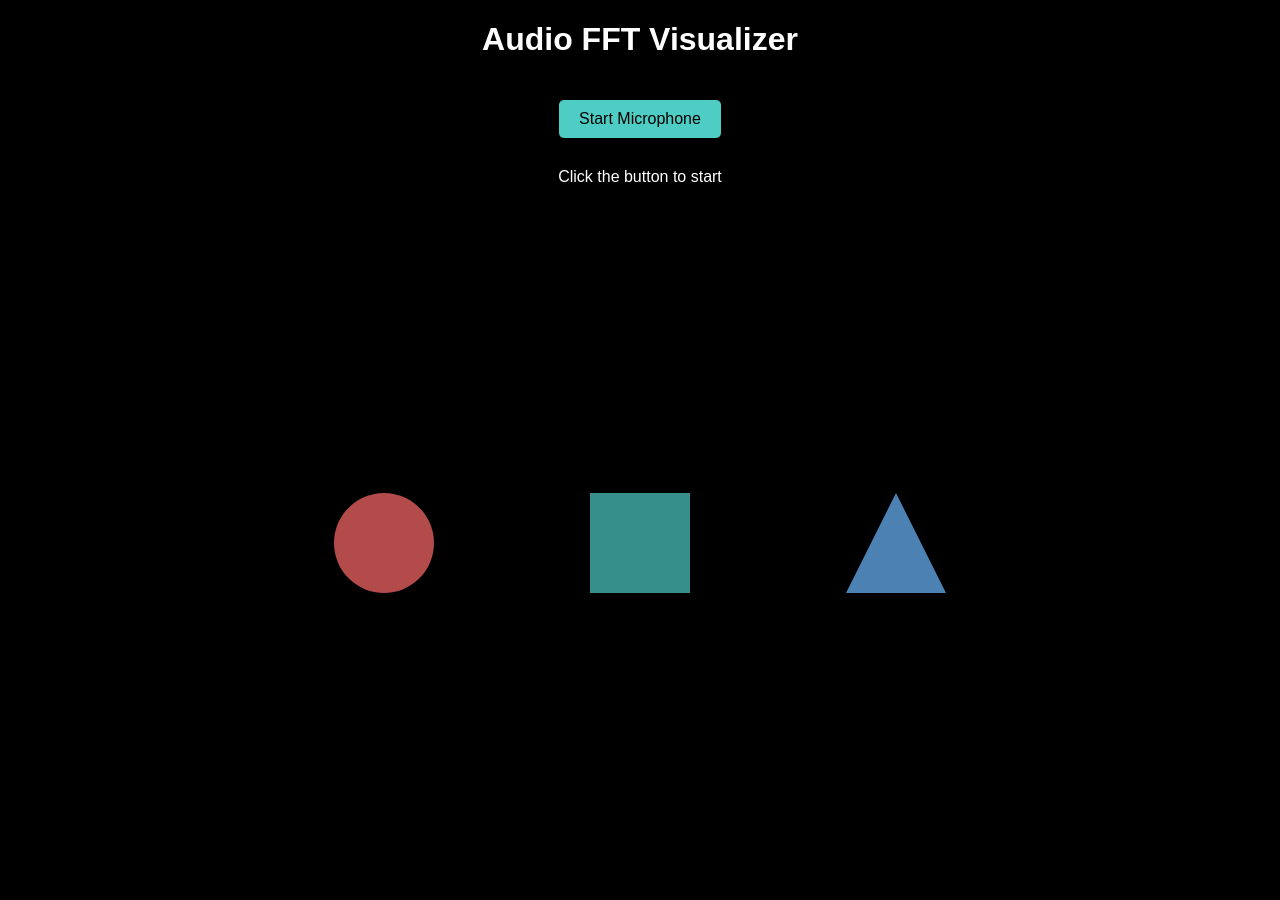
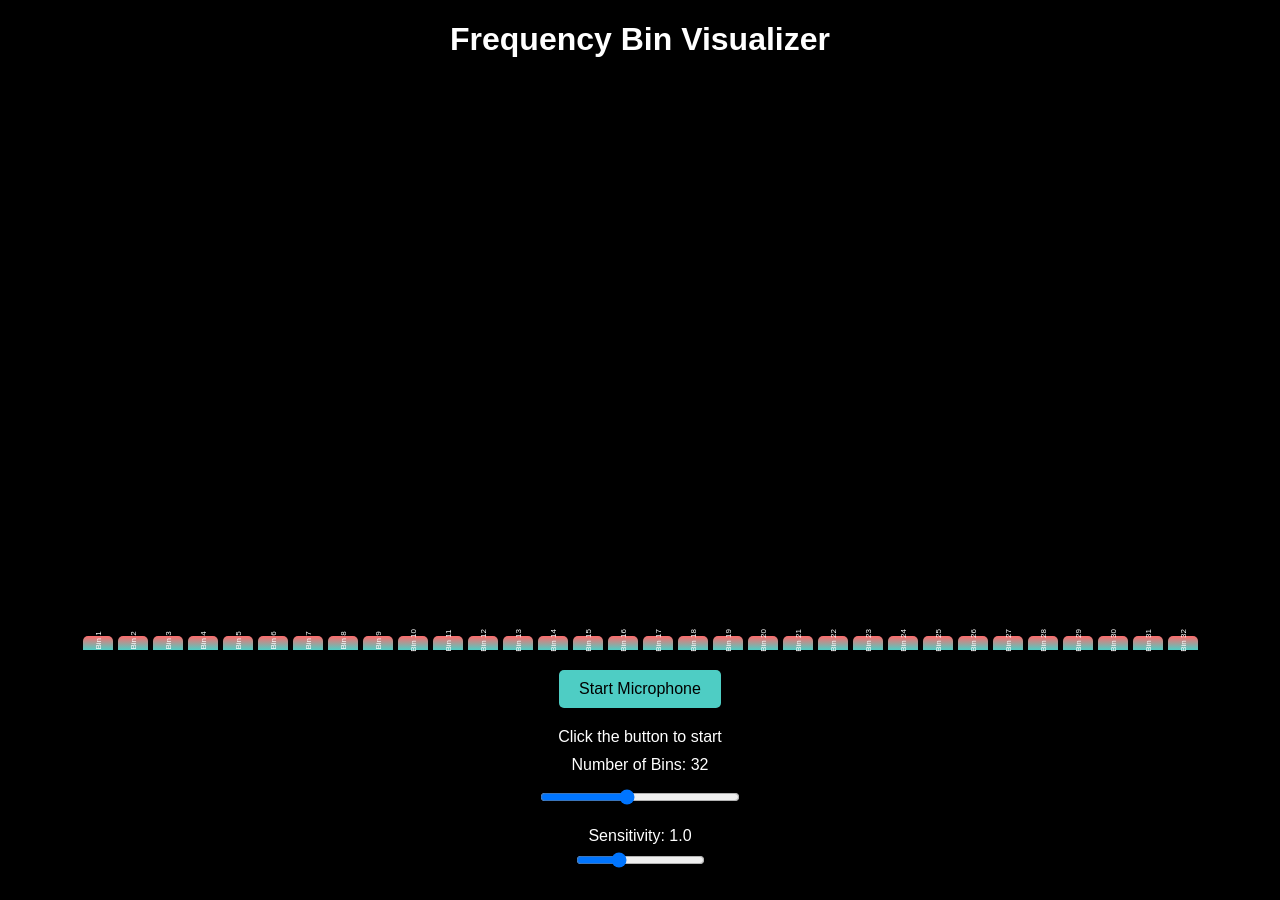
Before and after one commit to ZBZFirst/info, a Jekyll site: the page FFT.html, which Jekyll copies as it is, in a window 1280 px wide. Built offline with Jekyll 4.4.1, drawn with Linux system fonts in a browser that asks for light colours.

Commit message:
Update FFT.html

```diff
--- a/FFT.html
+++ b/FFT.html
@@ -1,7 +1,7 @@
 <!DOCTYPE html>
 <html>
 <head>
-  <title>Audio FFT Visualizer</title>
+  <title>Bin-Based FFT Visualizer</title>
   <style>
     body {
       margin: 0;
@@ -16,85 +16,148 @@
       color: white;
     }
 
-    #visualizer {
-      position: relative;
-      width: 100vw;
-      height: 80vh;
+    #visualizer-container {
+      width: 90vw;
+      height: 70vh;
+      display: flex;
+      flex-wrap: wrap;
+      justify-content: center;
+      align-items: flex-end;
+      gap: 5px;
     }
 
-    .shape {
-      position: absolute;
-      transition: all 0.1s ease-out;
+    .bin {
+      width: 30px;
+      min-height: 10px;
+      background: linear-gradient(to top, #4ECDC4, #FF6B6B);
+      border-radius: 5px 5px 0 0;
+      transition: transform 0.05s ease-out, height 0.05s ease-out;
+      will-change: transform, height;
+      display: flex;
+      justify-content: center;
+      align-items: flex-end;
     }
 
-    #circle {
-      width: 100px;
-      height: 100px;
-      border-radius: 50%;
-      background: rgba(255, 107, 107, 0.7);
-      top: 50%;
-      left: 30%;
-      transform: translate(-50%, -50%);
+    .bin-label {
+      font-size: 8px;
+      transform: rotate(-90deg);
+      transform-origin: center;
+      white-space: nowrap;
+      margin-bottom: 5px;
     }
 
-    #square {
-      width: 100px;
-      height: 100px;
-      background: rgba(78, 205, 196, 0.7);
-      top: 50%;
-      left: 50%;
-      transform: translate(-50%, -50%);
-    }
-
-    #triangle {
-      width: 0;
-      height: 0;
-      border-left: 50px solid transparent;
-      border-right: 50px solid transparent;
-      border-bottom: 100px solid rgba(107, 185, 255, 0.7);
-      top: 50%;
-      left: 70%;
-      transform: translate(-50%, -50%);
+    #controls {
+      margin: 20px;
+      display: flex;
+      flex-direction: column;
+      align-items: center;
     }
 
     button {
-      margin: 20px;
       padding: 10px 20px;
       font-size: 16px;
       background: #4ECDC4;
       border: none;
       border-radius: 5px;
       cursor: pointer;
+      margin-bottom: 10px;
     }
 
     #status {
       margin-top: 10px;
+      text-align: center;
+    }
+
+    #bin-count {
+      margin-top: 10px;
+      width: 200px;
+    }
+
+    .control-group {
+      margin: 10px 0;
+      display: flex;
+      flex-direction: column;
+      align-items: center;
+    }
+
+    label {
+      margin-bottom: 5px;
     }
   </style>
 </head>
 <body>
-  <h1>Audio FFT Visualizer</h1>
-  <button id="startButton">Start Microphone</button>
-  <div id="status">Click the button to start</div>
+  <h1>Frequency Bin Visualizer</h1>
 
-  <div id="visualizer">
-    <div id="circle" class="shape"></div>
-    <div id="square" class="shape"></div>
-    <div id="triangle" class="shape"></div>
+  <div id="visualizer-container"></div>
+
+  <div id="controls">
+    <button id="startButton">Start Microphone</button>
+    <div id="status">Click the button to start</div>
+
+    <div class="control-group">
+      <label for="bin-count">Number of Bins: <span id="bin-count-value">32</span></label>
+      <input type="range" id="bin-count" min="8" max="64" value="32" step="8">
+    </div>
+
+    <div class="control-group">
+      <label for="sensitivity">Sensitivity: <span id="sensitivity-value">1.0</span></label>
+      <input type="range" id="sensitivity" min="0.1" max="3" value="1.0" step="0.1">
+    </div>
   </div>
 
   <script>
     const startButton = document.getElementById('startButton');
     const statusElement = document.getElementById('status');
-    const circle = document.getElementById('circle');
-    const square = document.getElementById('square');
-    const triangle = document.getElementById('triangle');
+    const visualizerContainer = document.getElementById('visualizer-container');
+    const binCountInput = document.getElementById('bin-count');
+    const binCountValue = document.getElementById('bin-count-value');
+    const sensitivityInput = document.getElementById('sensitivity');
+    const sensitivityValue = document.getElementById('sensitivity-value');
 
     let audioContext;
     let analyser;
     let microphone;
     let dataArray;
     let isRunning = false;
+    let bins = [];
+    let currentBinCount = 32;
+    let currentSensitivity = 1.0;
+
+    // Initialize bins
+    function initBins(count) {
+      visualizerContainer.innerHTML = '';
+      bins = [];
+
+      for (let i = 0; i < count; i++) {
+        const bin = document.createElement('div');
+        bin.className = 'bin';
+
+        const label = document.createElement('div');
+        label.className = 'bin-label';
+        label.textContent = `Bin ${i+1}`;
+
+        bin.appendChild(label);
+        visualizerContainer.appendChild(bin);
+        bins.push(bin);
+      }
+    }
+
+    // Update bin count when slider changes
+    binCountInput.addEventListener('input', () => {
+      currentBinCount = parseInt(binCountInput.value);
+      binCountValue.textContent = currentBinCount;
+      if (isRunning) {
+        analyser.fftSize = currentBinCount * 2;
+        dataArray = new Uint8Array(analyser.frequencyBinCount);
+        initBins(currentBinCount);
+      }
+    });
+
+    // Update sensitivity when slider changes
+    sensitivityInput.addEventListener('input', () => {
+      currentSensitivity = parseFloat(sensitivityInput.value);
+      sensitivityValue.textContent = currentSensitivity.toFixed(1);
+    });
 
     startButton.addEventListener('click', async () => {
       if (isRunning) {
@@ -109,16 +172,19 @@
         // Set up audio context
         audioContext = new (window.AudioContext || window.webkitAudioContext)();
         analyser = audioContext.createAnalyser();
-        analyser.fftSize = 256;
+        analyser.fftSize = currentBinCount * 2; // fftSize must be power of 2
 
         microphone = audioContext.createMediaStreamSource(stream);
         microphone.connect(analyser);
 
         dataArray = new Uint8Array(analyser.frequencyBinCount);
 
+        // Initialize bins
+        initBins(currentBinCount);
+
         isRunning = true;
         startButton.textContent = "Stop Visualizer";
-        statusElement.textContent = "Microphone active - making noise will animate the shapes";
+        statusElement.textContent = "Microphone active - making noise will animate the bins";
 
         // Start visualization loop
         requestAnimationFrame(visualize);
@@ -142,31 +208,36 @@
 
       analyser.getByteFrequencyData(dataArray);
 
-      // Low frequencies (bass) affect the circle
-      const bass = averageInRange(dataArray, 0, 10);
-      circle.style.width = `${100 + bass}px`;
-      circle.style.height = `${100 + bass}px`;
-      circle.style.backgroundColor = `rgba(255, 107, 107, ${0.5 + bass/255})`;
+      // Calculate how many original bins map to each visual bin
+      const binsPerVisualBin = Math.floor(dataArray.length / bins.length);
 
-      // Mid frequencies affect the square
-      const mids = averageInRange(dataArray, 20, 60);
-      square.style.transform = `translate(-50%, -50%) rotate(${mids}deg)`;
-      square.style.width = `${100 + mids/2}px`;
-      square.style.height = `${100 + mids/2}px`;
+      for (let i = 0; i < bins.length; i++) {
+        // Calculate average for this visual bin's frequency range
+        const start = i * binsPerVisualBin;
+        const end = start + binsPerVisualBin;
+        let sum = 0;
 
-      // High frequencies affect the triangle
-      const highs = averageInRange(dataArray, 100, 150);
-      triangle.style.borderBottomWidth = `${100 + highs}px`;
-      triangle.style.borderBottomColor = `rgba(107, 185, 255, ${0.5 + highs/255})`;
-      triangle.style.transform = `translate(-50%, -50%) rotate(${highs}deg)`;
+        for (let j = start; j < end; j++) {
+          sum += dataArray[j];
+        }
+
+        const average = sum / binsPerVisualBin;
+        const scaledValue = average * currentSensitivity;
+
+        // Update the bin visualization
+        bins[i].style.height = `${10 + scaledValue}px`;
+        bins[i].style.transform = `scaleY(${1 + scaledValue/100})`;
+
+        // Color based on frequency (low to high = blue to red)
+        const hue = 240 - (i / bins.length * 240);
+        bins[i].style.backgroundColor = `hsla(${hue}, 80%, 50%, ${0.5 + scaledValue/200})`;
+      }
 
       requestAnimationFrame(visualize);
     }
 
-    function averageInRange(data, start, end) {
-      const subset = data.slice(start, end);
-      return subset.reduce((sum, value) => sum + value, 0) / subset.length;
-    }
+    // Initialize with default bins
+    initBins(currentBinCount);
   </script>
 </body>
 </html>
```
